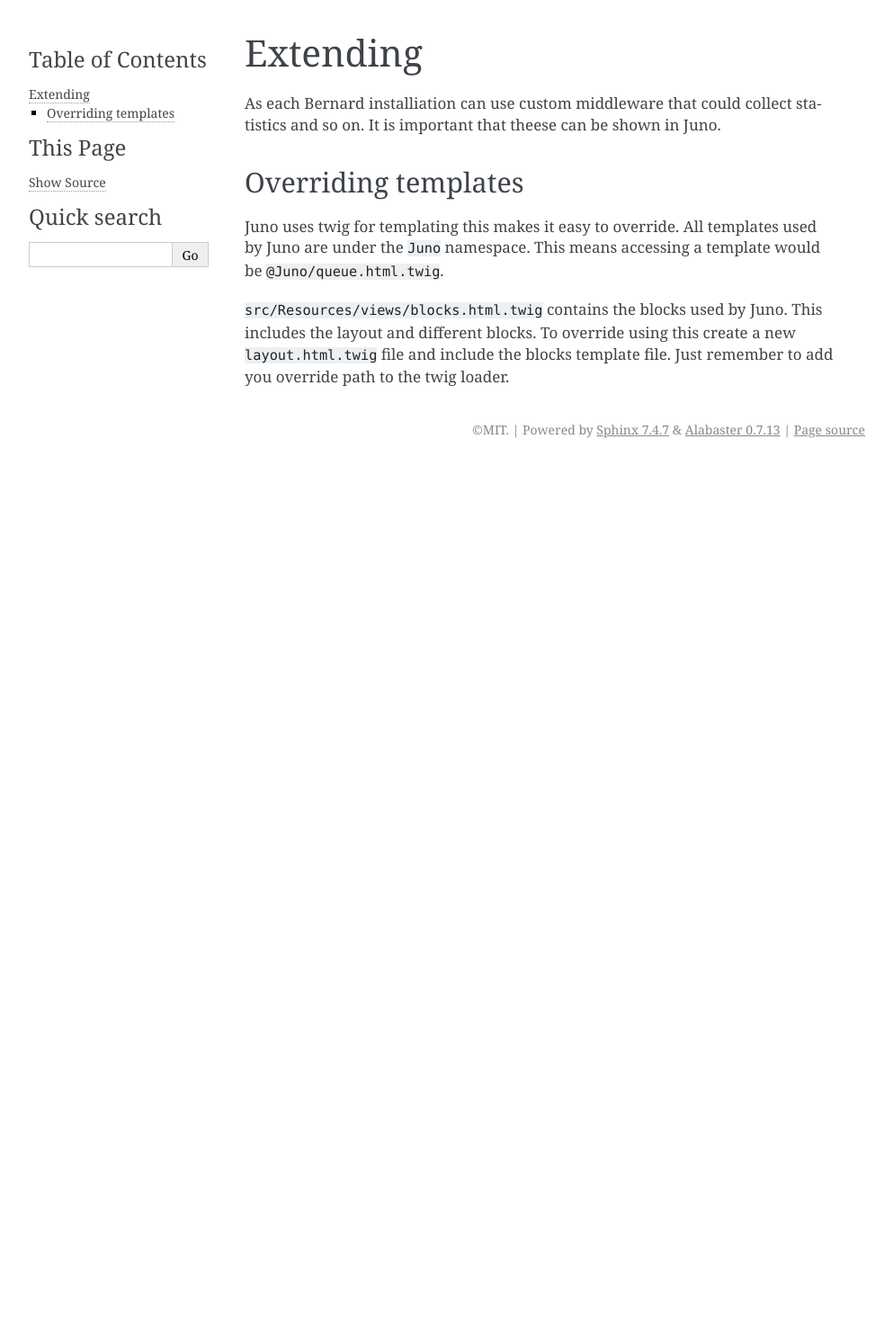
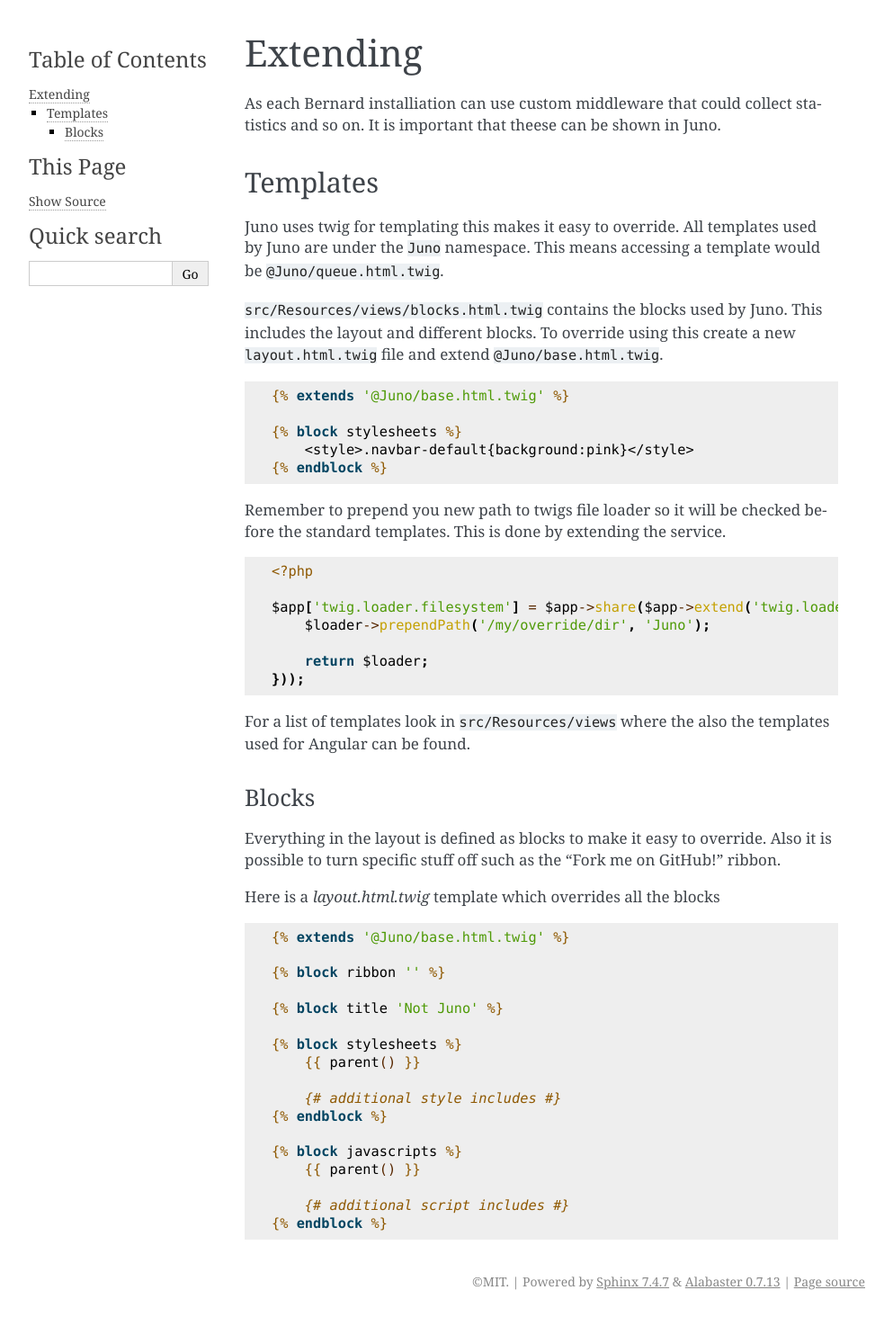
Before and after one commit to bernardphp/Juno, a Sphinx documentation site: the page built from doc/extending.rst, in a window 1280 px wide. Shown: the whole page at 90% size, without its empty margins (148-1141 px from the left). Built offline with Sphinx 7.4.7, drawn with Linux system fonts in a browser that asks for light colours; before the commit the page ends 900 px from its top, so only the background shows below that.

Commit message:
improvements to changelog and documentation

```diff
--- a/doc/extending.rst
+++ b/doc/extending.rst
@@ -4,12 +4,64 @@ Extending
 As each Bernard installiation can use custom middleware that could collect statistics and so on. It is important
 that theese can be shown in Juno.
 
-Overriding templates
---------------------
+Templates
+---------
 
 Juno uses twig for templating this makes it easy to override. All templates used by Juno are under the ``Juno`` namespace.
 This means accessing a template would be ``@Juno/queue.html.twig``.
 
 ``src/Resources/views/blocks.html.twig`` contains the blocks used by Juno. This includes the layout and different blocks.
-To override using this create a new ``layout.html.twig`` file and include the blocks template file. Just remember
-to add you override path to the twig loader.
+To override using this create a new ``layout.html.twig`` file and extend ``@Juno/base.html.twig``.
+
+.. code-block:: jinja
+
+    {% extends '@Juno/base.html.twig' %}
+
+    {% block stylesheets %}
+        <style>.navbar-default{background:pink}</style>
+    {% endblock %}
+
+Remember to prepend you new path to twigs file loader so it will be checked before the standard templates.
+This is done by extending the service.
+
+.. code-block:: php
+
+    <?php
+
+    $app['twig.loader.filesystem'] = $app->share($app->extend('twig.loader.filesystem', function ($loader) {
+        $loader->prependPath('/my/override/dir', 'Juno');
+
+        return $loader;
+    }));
+
+For a list of templates look in ``src/Resources/views`` where the also the templates used for Angular can be found.
+
+Blocks
+~~~~~~
+
+Everything in the layout is defined as blocks to make it easy to override. Also it is possible to turn specific stuff
+off such as the "Fork me on GitHub!" ribbon.
+
+Here is a `layout.html.twig` template which overrides all the blocks
+
+.. code-block:: jinja
+
+    {% extends '@Juno/base.html.twig' %}
+
+    {% block ribbon '' %}
+
+    {% block title 'Not Juno' %}
+
+    {% block stylesheets %}
+        {{ parent() }}
+
+        {# additional style includes #}
+    {% endblock %}
+
+    {% block javascripts %}
+        {{ parent() }}
+
+        {# additional script includes #}
+    {% endblock %}
+
+..
```
Also changed, not shown: CHANGELOG.md (+2 -0 lines).
